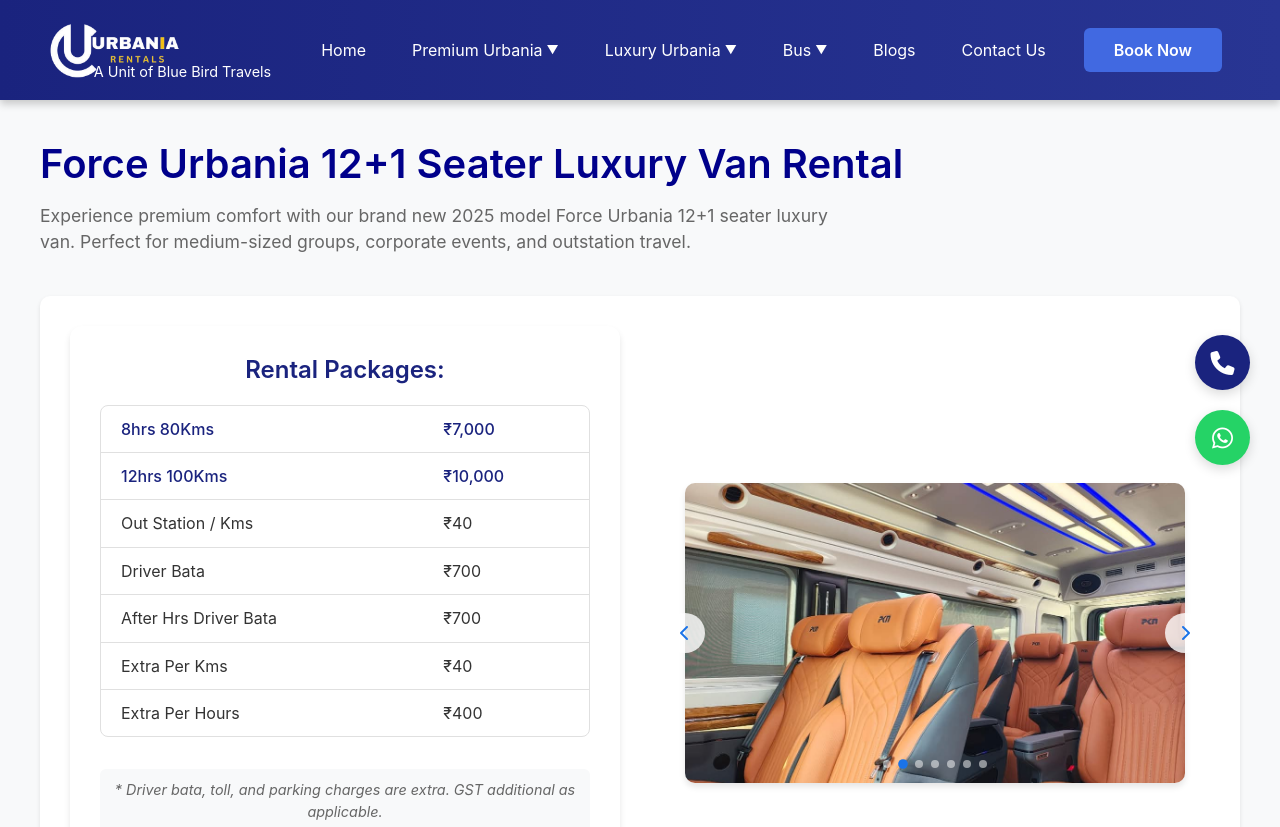
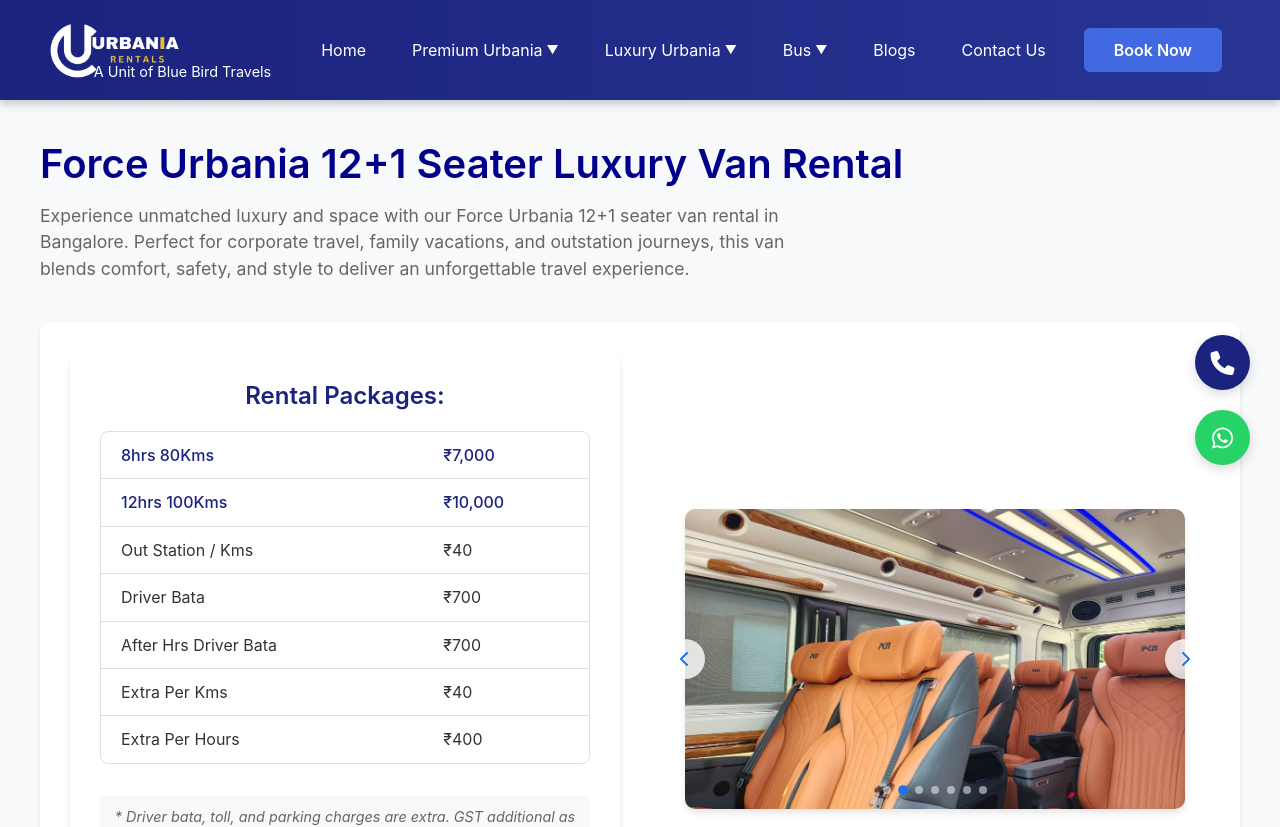
Before and after one commit to innomatricstech/urbaniaproject, a React (Vite) app: page /urbania/12-1-seater in a window 1280 px wide. Shown: the top 827 px of the page. Built offline with nearby package versions, Linux system fonts and the light colour scheme.

Commit message:
Update UrbaniaTwelvePlusOne.jsx

```diff
--- a/src/Components/UrbaniaTwelvePlusOne.jsx
+++ b/src/Components/UrbaniaTwelvePlusOne.jsx
@@ -36,9 +36,8 @@
         <header className="detail-header">
           <h1>Force Urbania 12+1 Seater Luxury Van Rental</h1>
           <p>
-            Experience premium comfort with our brand new 2025 model Force
-            Urbania 12+1 seater luxury van. Perfect for medium-sized groups,
-            corporate events, and outstation travel.
+           Experience unmatched luxury and space with our Force Urbania 12+1 seater van rental in Bangalore.
+           Perfect for corporate travel, family vacations, and outstation journeys, this van blends comfort, safety, and style to deliver an unforgettable travel experience.
           </p>
         </header>
 
```
